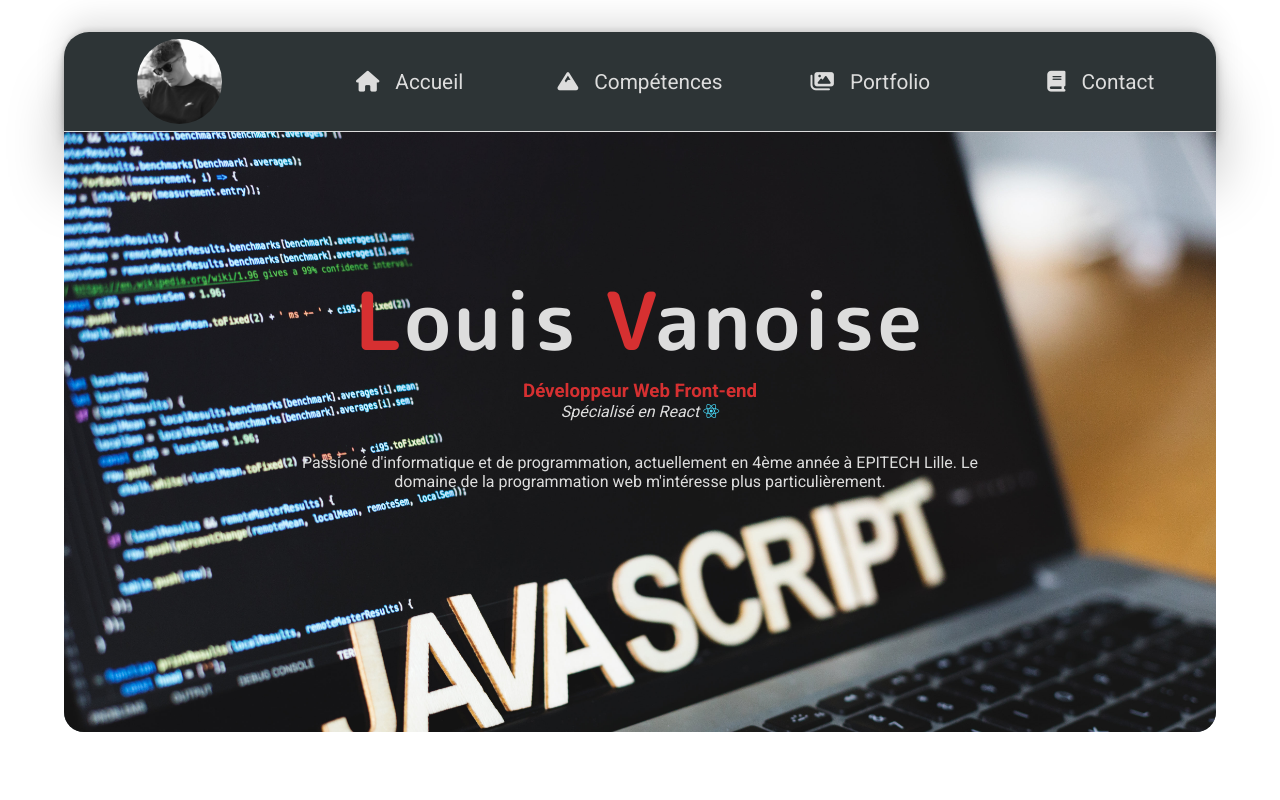
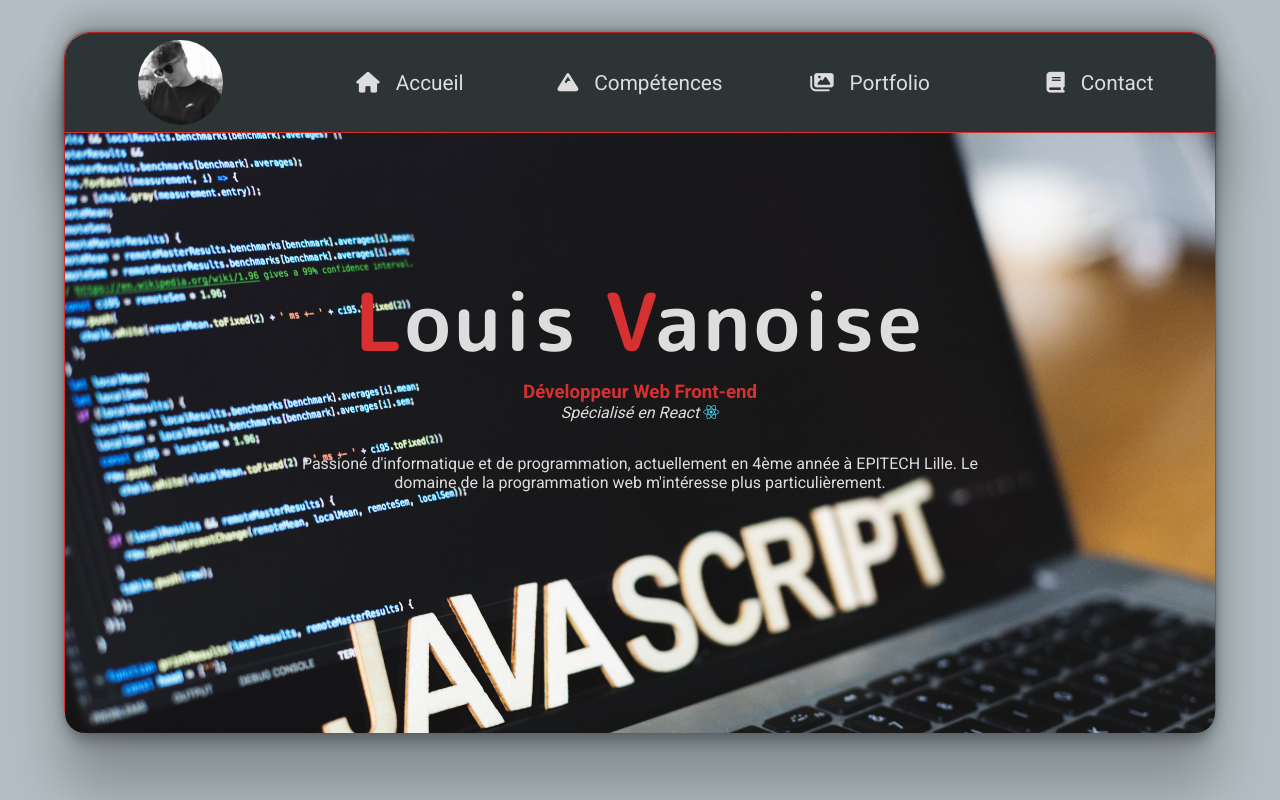
Before and after one commit to LouisDigit/ReactJS-CV, a React (Create React App) app: page / in a window 1280 px wide. Built offline with nearby package versions, Linux system fonts and the light colour scheme.

Commit message:
border + fond gris

```diff
--- a/src/styles/_settings.scss
+++ b/src/styles/_settings.scss
@@ -27,6 +27,13 @@
   color: $white;
   display: flex;
   flex-direction: column;
+  background-color: #b2bec3;
+}
+
+#root {
+  border: 1px solid $primaryColor;
+  border-radius: 25px;
+  box-shadow: $boxShadow;
 }
 
 button {
--- a/src/styles/components/_header.scss
+++ b/src/styles/components/_header.scss
@@ -5,7 +5,7 @@
   box-shadow: $boxShadow;
   border-top-left-radius: 25px;
   border-top-right-radius: 25px;
-  border-bottom: 1px solid $white;
+  border-bottom: 1px solid $primaryColor;
   ul {
     width: 100%;
     height: 100%;
```
